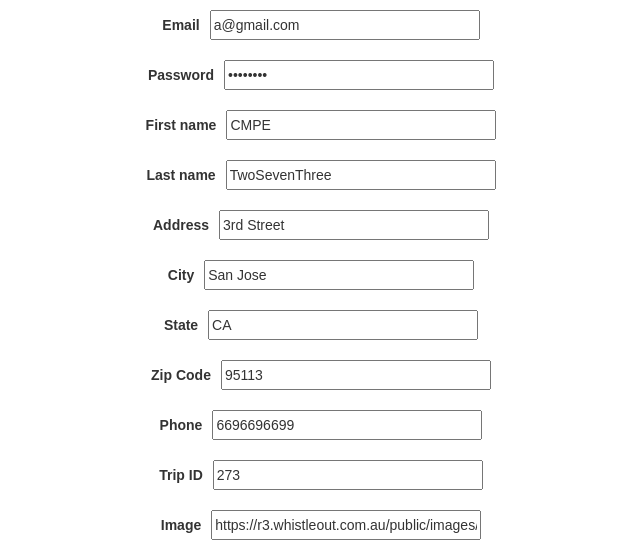
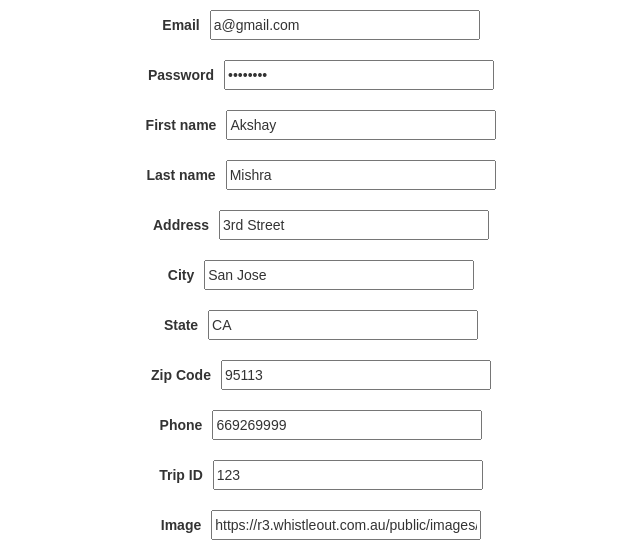
Before and after one commit to mishraak/kayak_prototype, a React (Create React App) app in the folder frontend/: page /signup in a window 1280 px wide. Shown: the top 541 px of the page, without its empty margins (314-954 px from the left). Built offline with nearby package versions, Linux system fonts and the light colour scheme; no server answers.

Commit message:
Update SignUp.js

```diff
--- a/frontend/src/components/SignUp.js
+++ b/frontend/src/components/SignUp.js
@@ -24,18 +24,18 @@
         if(!this.props.isLoggedIn){
             return(
                 <div>
-                    <label>Email</label><input type="email" ref="email" value="a@gmail.com" onChange={e => this.setState({ email: e.target.value })} style={{"height":"30px","width":"270px","margin":"10px"}}/><br/>
-                    <label>Password</label><input type="password" ref ="password" value="password" onChange={e => this.setState({ password: e.target.value })} style={{"height":"30px","width":"270px","margin":"10px"}}/><br/>
-                    <label>First name</label><input type="text" ref ="first_name" value="CMPE" onChange={e => this.setState({ first_name: e.target.value })} style={{"height":"30px","width":"270px","margin":"10px"}}/> <br/>
-                    <label>Last name</label><input type="text" ref ="last_name" value="TwoSevenThree" onChange={e => this.setState({ last_name: e.target.value })} style={{"height":"30px","width":"270px","margin":"10px"}}/> <br/>
-                    <label>Address</label><input type="text" ref ="address" value="3rd Street" onChange={e => this.setState({ address: e.target.value })} style={{"height":"30px","width":"270px","margin":"10px"}}/> <br/>
-                    <label>City</label><input type="text" ref ="city" value="San Jose" onChange={e => this.setState({ city: e.target.value })} style={{"height":"30px","width":"270px","margin":"10px"}}/><br/>
-                    <label>State</label><input type="text" ref ="state" value="CA" onChange={e => this.setState({ state: e.target.value })} style={{"height":"30px","width":"270px","margin":"10px"}}/><br/>
-                    <label>Zip Code</label><input type="number" ref ="zip_code" value="95113" onChange={e => this.setState({ zip_code: e.target.value })} style={{"height":"30px","width":"270px","margin":"10px"}}/><br/>
-                    <label>Phone</label><input type="number" ref ="phone" value="6696696699" onChange={e => this.setState({ phone: e.target.value })} style={{"height":"30px","width":"270px","margin":"10px"}}/><br/>
-                    <label>Trip ID</label><input type="number" ref ="trip_id" value="273" onChange={e => this.setState({ trip_id: e.target.value })} style={{"height":"30px","width":"270px","margin":"10px"}}/><br/>
-                    <label>Image</label><input type="text" ref ="image" value="https://r3.whistleout.com.au/public/images/articles/2016/01/traveller.jpg" onChange={e => this.setState({ image: e.target.value })} style={{"height":"30px","width":"270px","margin":"10px"}}/><br/>
-                    <label>Credit Card</label><input type="number" ref ="credit_card" value="1234567890" onChange={e => this.setState({ credit_card: e.target.value })} style={{"height":"30px","width":"270px","margin":"10px"}}/><br/>
+                    <label>Email</label><input type="email" ref="email" value={this.state.email} onChange={e => this.setState({ email: e.target.value })} style={{"height":"30px","width":"270px","margin":"10px"}}/><br/>
+                    <label>Password</label><input type="password" ref ="password" value={this.state.password} onChange={e => this.setState({ password: e.target.value })} style={{"height":"30px","width":"270px","margin":"10px"}}/><br/>
+                    <label>First name</label><input type="text" ref ="first_name" value={this.state.first_name} onChange={e => this.setState({ first_name: e.target.value })} style={{"height":"30px","width":"270px","margin":"10px"}}/> <br/>
+                    <label>Last name</label><input type="text" ref ="last_name" value={this.state.last_name} onChange={e => this.setState({ last_name: e.target.value })} style={{"height":"30px","width":"270px","margin":"10px"}}/> <br/>
+                    <label>Address</label><input type="text" ref ="address" value={this.state.address} onChange={e => this.setState({ address: e.target.value })} style={{"height":"30px","width":"270px","margin":"10px"}}/> <br/>
+                    <label>City</label><input type="text" ref ="city" value={this.state.city} onChange={e => this.setState({ city: e.target.value })} style={{"height":"30px","width":"270px","margin":"10px"}}/><br/>
+                    <label>State</label><input type="text" ref ="state" value={this.state.state} onChange={e => this.setState({ state: e.target.value })} style={{"height":"30px","width":"270px","margin":"10px"}}/><br/>
+                    <label>Zip Code</label><input type="number" ref ="zip_code" value={this.state.zip_code} onChange={e => this.setState({ zip_code: e.target.value })} style={{"height":"30px","width":"270px","margin":"10px"}}/><br/>
+                    <label>Phone</label><input type="number" ref ="phone" value={this.state.phone} onChange={e => this.setState({ phone: e.target.value })} style={{"height":"30px","width":"270px","margin":"10px"}}/><br/>
+                    <label>Trip ID</label><input type="number" ref ="trip_id" value={this.state.trip_id} onChange={e => this.setState({ trip_id: e.target.value })} style={{"height":"30px","width":"270px","margin":"10px"}}/><br/>
+                    <label>Image</label><input type="text" ref ="image" value={this.state.image} onChange={e => this.setState({ image: e.target.value })} style={{"height":"30px","width":"270px","margin":"10px"}}/><br/>
+                    <label>Credit Card</label><input type="number" ref ="credit_card" value={this.state.credit_card} onChange={e => this.setState({ credit_card: e.target.value })} style={{"height":"30px","width":"270px","margin":"10px"}}/><br/>
                     <input type="hidden" ref ="user_status" value="1" onChange={e => this.setState({ trip_id: e.target.value })} style={{"height":"30px","width":"270px","margin":"10px"}}/><br/>
                     <button onClick={()=>{this.props.handleSignup(this.state)}} style={{"height":"30px","margin":"10px","backgroundColor":"#ff5d11","color":"white","textAlign":"center"}}>Signup</button><br/>
                     <button onClick={()=>{this.props.route("/")}} style={{"height":"30px","margin":"10px","backgroundColor":"#ff5d11","color":"white","textAlign":"center"}}>Homepage</button>
```
